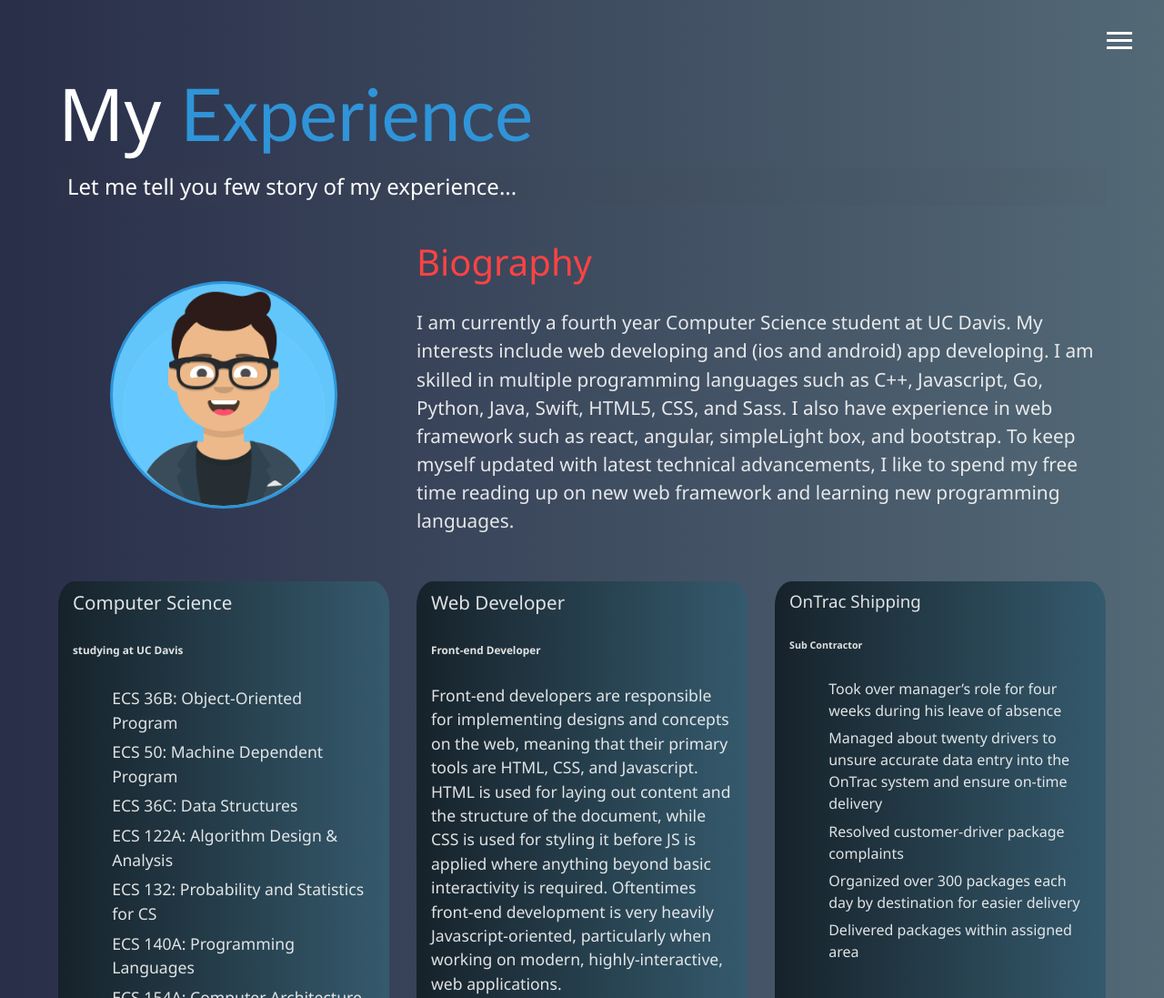
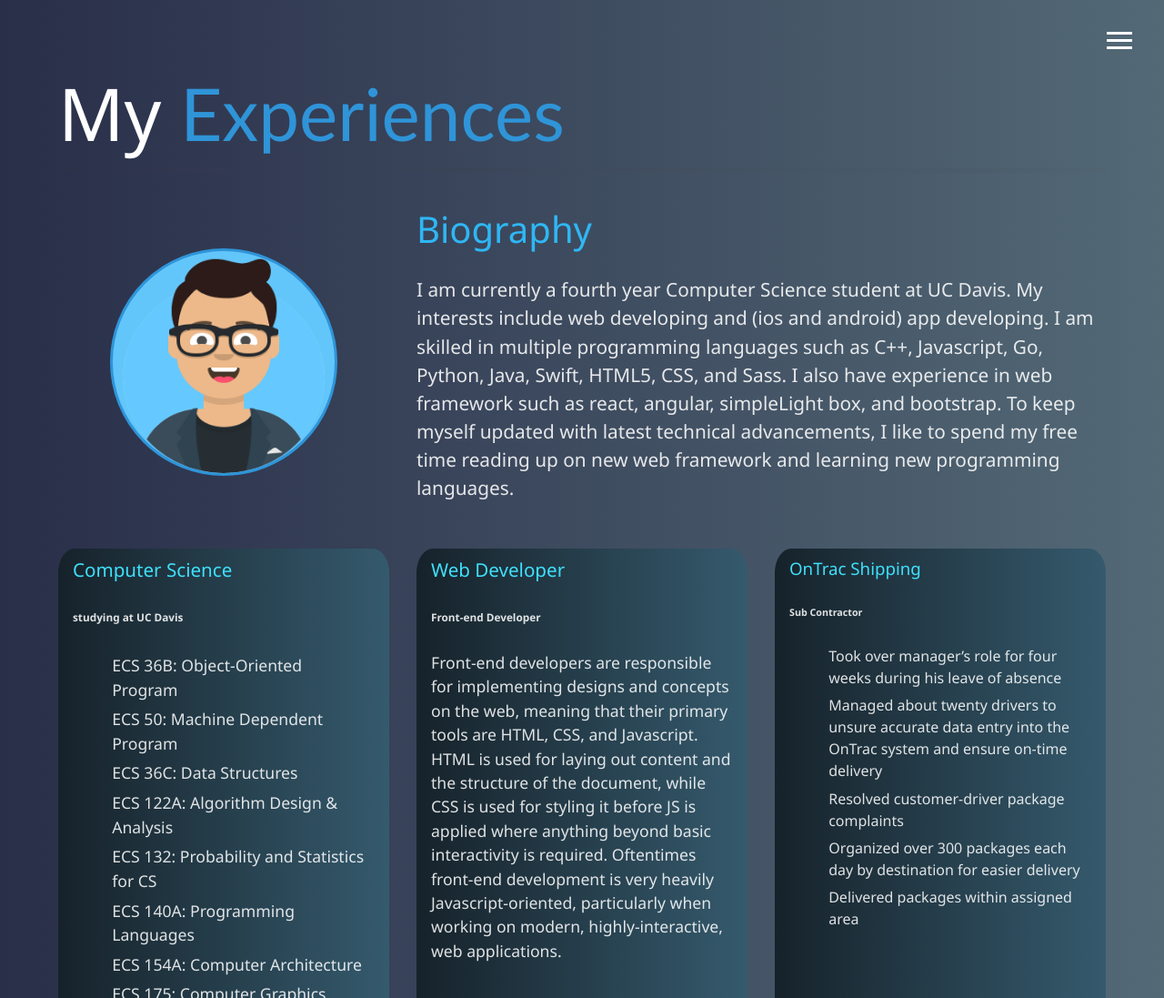
Before and after one commit to moelatt/Portfolio_Page, a website: page dist/about.html in a window 1280 px wide. Shown: the top 1097 px of the page at 91% size. Drawn offline with Linux system fonts and the light colour scheme.

Commit message:
color updata

```diff
--- a/scss/main.scss
+++ b/scss/main.scss
@@ -106,7 +106,7 @@ main{
         color: rgba(255, 255, 255, 0.872);
 
         .text-secondary{
-            color: #fc4343;
+            color: rgb(47, 183, 245);
             font-size: 2.5rem;
         }
 
@@ -124,6 +124,9 @@ main{
         &:hover{
             background-image: linear-gradient(to right, #0f181f, #1e3f50);
             @include easeOut;
+        }
+        h3{
+            color: rgb(63, 224, 252);
         }
     }
     .job-1{
```
Also changed, not shown: dist/about.html, dist/css/main.css.
